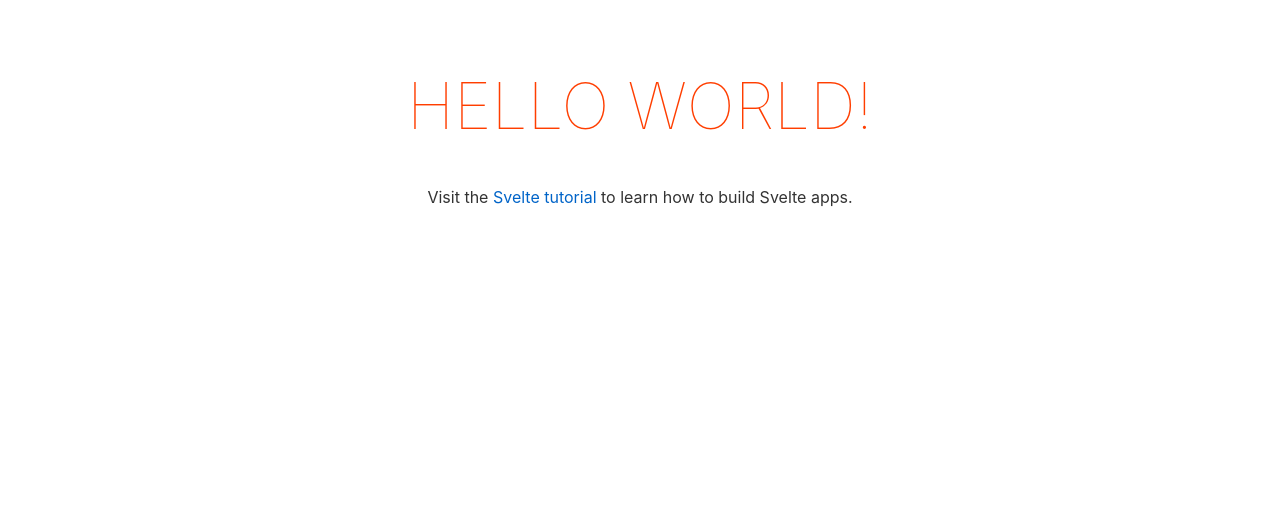
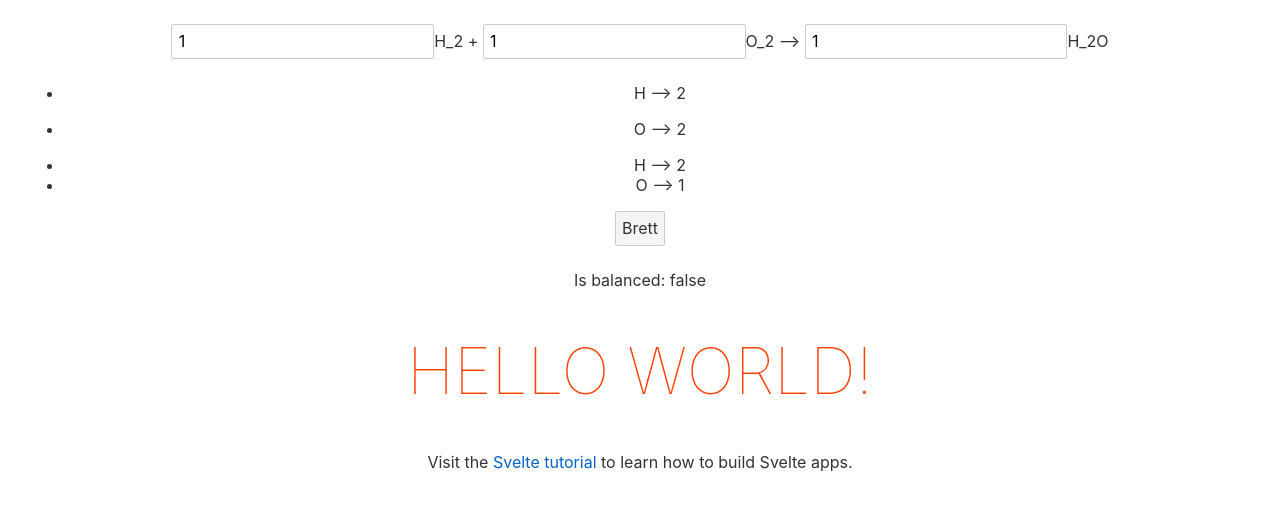
Before and after one commit to nchlsb/ChemicalEquationBalancer, a Svelte app: page / in a window 1280 px wide. Shown: the top 510 px of the page. Built offline with nearby package versions, Linux system fonts and the light colour scheme.

Commit message:
Small test on page

```diff
--- a/src/App.svelte
+++ b/src/App.svelte
@@ -1,8 +1,69 @@
 <script lang="ts">
+	import { countElements, isBalanced, makeElement, makeMolecule, map } from "./ChemicalEquations";
+	import type { Molecule } from "./ChemicalEquations"
 	export let name: string;
+
+	let h2Coefficient = 1
+	let o2Coefficient = 1
+	let h2oCoefficient = 1
+
+	const h2: Molecule = makeElement('H', 2)
+	const o2: Molecule = makeElement('O', 2)
+	const h2o: Molecule = makeMolecule([makeElement('H', 2), makeElement('O')])
+
+	let elementsOfH2: Map<string, number>
+	$: elementsOfH2 = map(countElements(h2), v => v * h2Coefficient)
+
+	let elementsOfO2: Map<string, number>
+	$: elementsOfO2 = map(countElements(o2), v => v * o2Coefficient)
+
+	let elementsOfH2O: Map<string, number>
+	$: elementsOfH2O = map(countElements(h2o), v => v * h2oCoefficient)
 </script>
 
 <main>
+	<input type="number" bind:value={h2Coefficient}>H_2 + <input type="number" bind:value={o2Coefficient}>O_2
+	-->
+	<input type="number" bind:value={h2oCoefficient}>H_2O
+
+	<ul>
+		{#each [...elementsOfH2.entries()] as [key, value]}
+			<li>
+				{key} --> {value}
+			</li>
+		{/each}
+	</ul>
+
+	<ul>
+		{#each [...elementsOfO2.entries()] as [key, value]}
+			<li>
+				{key} --> {value}
+			</li>
+		{/each}
+	</ul>
+
+	<ul>
+		{#each [...elementsOfH2O.entries()] as [key, value]}
+			<li>
+				{key} --> {value}
+			</li>
+		{/each}
+	</ul>
+
+
+	<button on:click={() => {
+		console.log(map(countElements(h2), v => v * h2Coefficient))
+		console.log(map(countElements(o2), v => v * o2Coefficient))
+		console.log(map(countElements(h2o), v => v * h2oCoefficient))
+	}}>Brett</button>
+
+	<p>
+		Is balanced: {isBalanced({
+			reactants: [[h2Coefficient, h2], [o2Coefficient, o2]],
+			products:  [[h2oCoefficient, h2o]],
+		  })}
+	</p>
+
 	<h1>Hello {name}!</h1>
 	<p>Visit the <a href="https://svelte.dev/tutorial">Svelte tutorial</a> to learn how to build Svelte apps.</p>
 </main>
```
